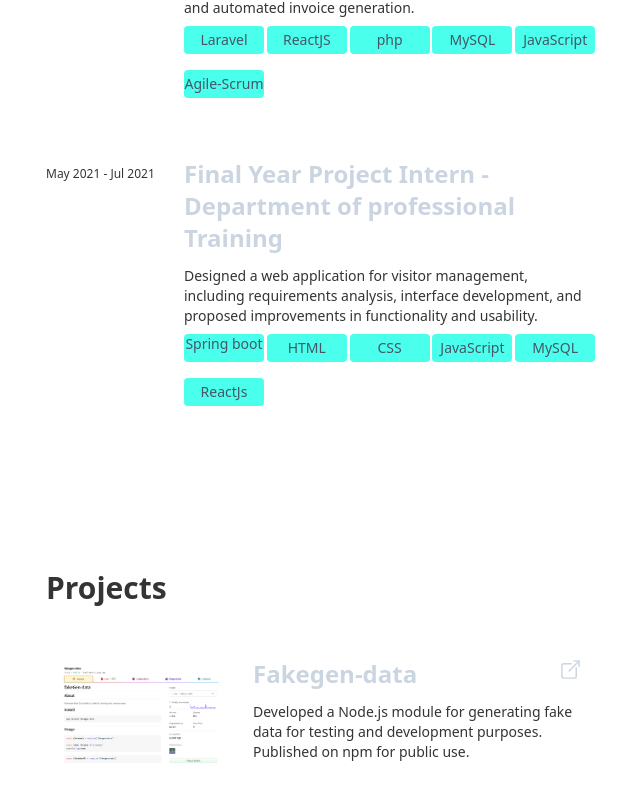
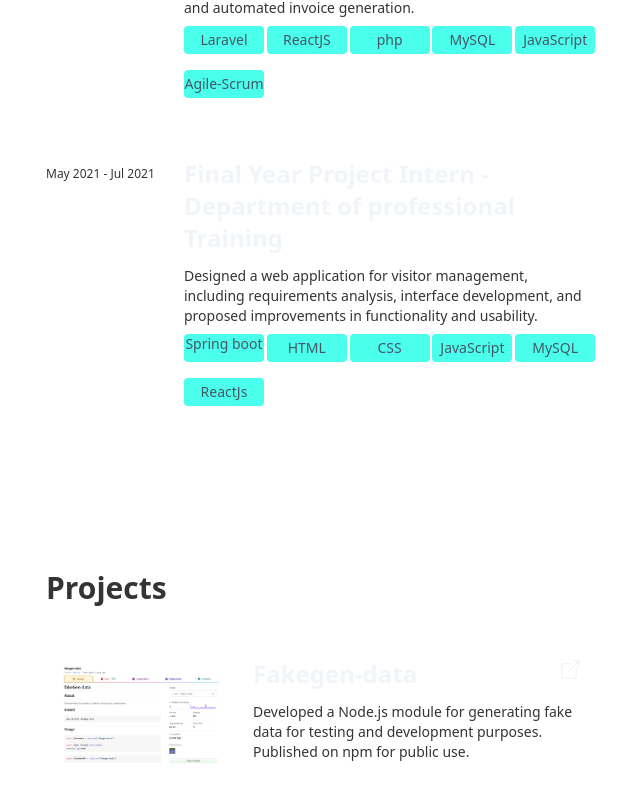
Before and after one commit to Hi-L0/my-portfolio, a Next.js app: page / in a window 1280 px wide. Shown: the part 1908-2710 px from the top of the page, without its empty margins (602-1242 px from the left). Built offline with nearby package versions, Linux system fonts and the light colour scheme.

Commit message:
modified text color for cards

```diff
--- a/src/app/components/molecules/ExeprienceCard.tsx
+++ b/src/app/components/molecules/ExeprienceCard.tsx
@@ -13,7 +13,7 @@ function ExeprienceCard({data,displayed, selected}:{data:experienceType,displaye
             <div className='absolute -inset-x-4 -inset-y-4 -z-10 hidden rounded-md transition motion-reduce:transition-none lg:-inset-x-6 lg:block lg:group-hover:bg-slate-800/30 lg:group-hover:shadow-[inset_0_1px_0_0_rgba(148,163,184,0.1)] lg:group-hover:drop-shadow-lg '></div>
             <div className='sm:col-span-6'>
                 <div className=' hover:text-3xl'>
-                    <a href={data.post.project_url} target='_blank' className={`flex justify-items-start justify-between text-[#cbd5e1] font-semibold hover:text-teal-400 ${!displayed ?  selected===data.id? 'text-teal-400':"":""} no-underline hover:no-underline`}>
+                    <a href={data.post.project_url} target='_blank' className={`flex justify-items-start justify-between text-slate-100 font-semibold hover:text-teal-400 ${!displayed ?  selected===data.id? 'text-teal-400':"":""} no-underline hover:no-underline`}>
                         <h1 className='text-2xl mb-3 '>
                             {data.post.title} - {data.company}
                         </h1>
--- a/src/app/components/molecules/ProjectCard.tsx
+++ b/src/app/components/molecules/ProjectCard.tsx
@@ -12,7 +12,7 @@ function ProjectCard({data, displayed, selected}:{data:projectsType, displayed:b
             <div className='absolute -inset-x-4 -inset-y-4 -z-10 hidden rounded-md transition motion-reduce:transition-none lg:-inset-x-6 lg:block lg:group-hover:bg-slate-800/30 lg:group-hover:shadow-[inset_0_1px_0_0_rgba(148,163,184,0.1)] lg:group-hover:drop-shadow-lg '></div>
             <div className='sm:col-span-5'>
                 <div className=' hover:text-3xl'>
-                    <a href={data.link} target='_blank' className={`flex justify-items-start justify-between text-[#cbd5e1] font-semibold hover:text-teal-400 ${!displayed ?  selected===data.id? 'text-teal-400':"":""} no-underline hover:no-underline`}>
+                    <a href={data.link} target='_blank' className={`flex justify-items-start justify-between text-slate-100 font-semibold hover:text-teal-400 ${!displayed ?  selected===data.id? 'text-teal-400':"":""} no-underline hover:no-underline`}>
                         <h1 className='text-2xl mb-3 '>
                             {data.title}
                         </h1>
```
